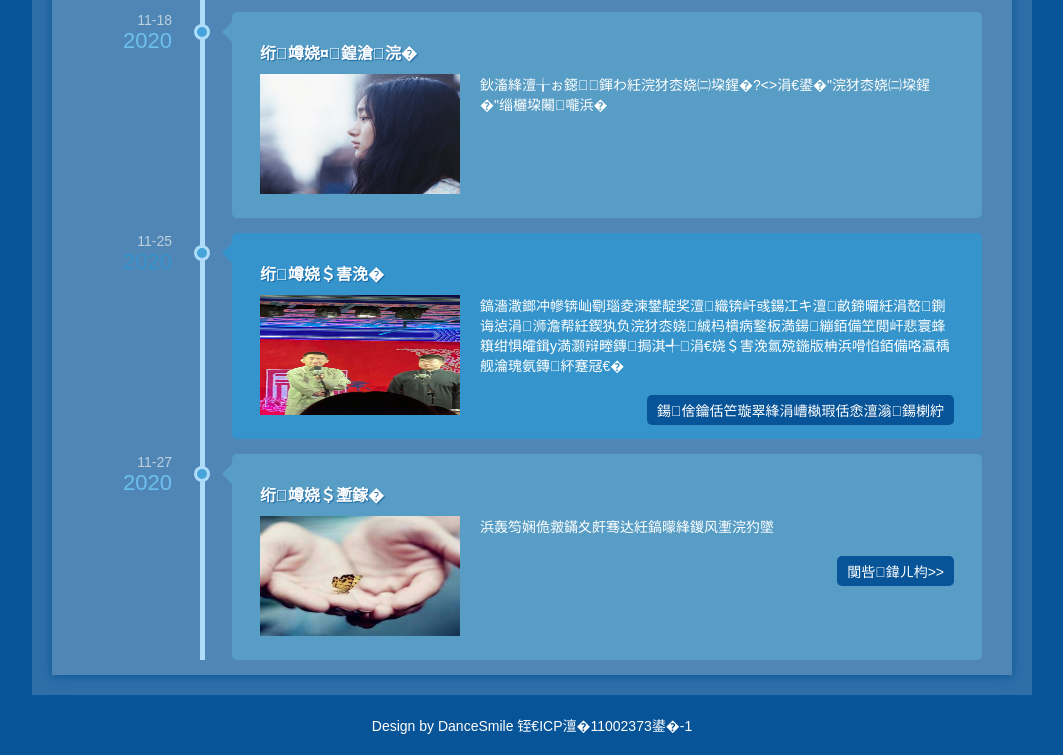
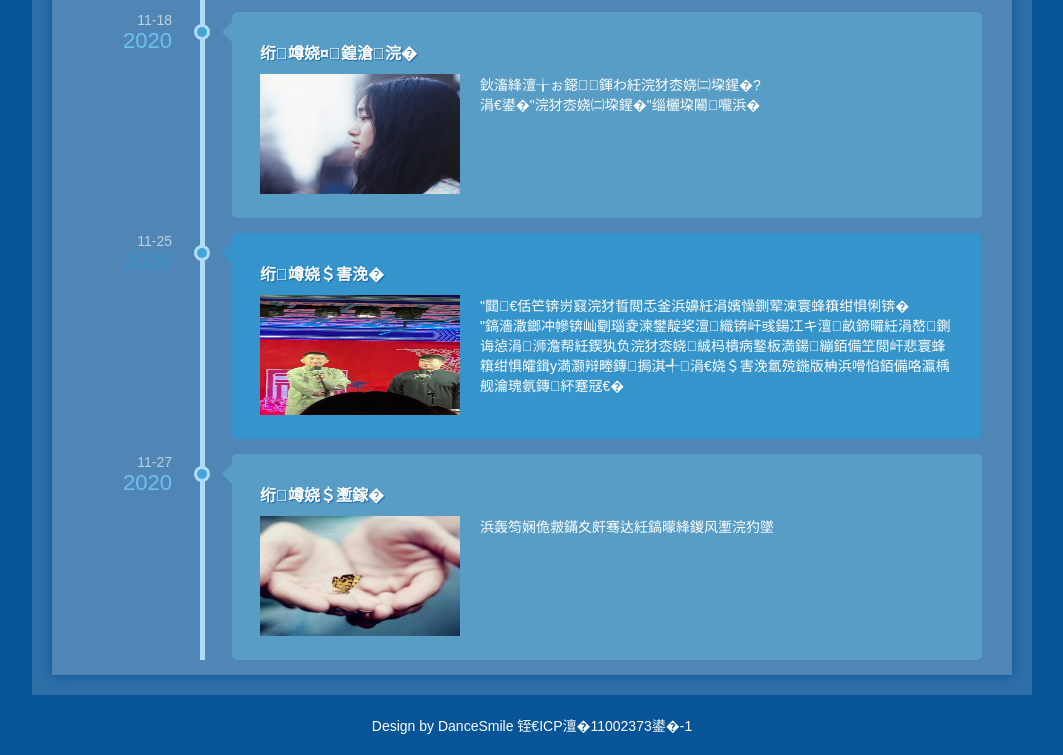
Before and after one commit to HaoranGuo713/HaoranGuo713, a plain HTML site: page index.html in a window 1280 px wide. Shown: the part 1983-2738 px from the top of the page, without its empty margins (108-1171 px from the left). Drawn offline with Linux system fonts and the light colour scheme.

Commit message:
Update index.html

```diff
--- a/index.html
+++ b/index.html
@@ -68,7 +68,7 @@
 						<div class="cbp_tmlabel" data-scroll-reveal="enter right over 1s" >
 							<h2>第一次吃烤肉</h2>
 							 <p><span class="blogpic"><a href="/"><img src="images/bbq.jpg"></a></span>“郭老师，吃饭加我一个啊”<br/>早就想约你吃饭了，但一直比较怂，好在我把握住了机会。<br/>
-邝老师无意中透漏了你们要去吃高兴火锅的消息，我就厚着脸皮请求加入。当然最后是高兴火锅没吃上吃的烤肉，但我的目的反正是达到了，自此咱俩更熟了一些吧。<br/>小插曲是结账的时候手机信号不好，让你请大家吃的饭，我是有点尴尬，不过这倒是给我送礼物、无事献殷勤找了个你无法拒绝的理由<br/>我抓机会的能力还是挺强的</p>
+邝老师无意中透漏了你们要去吃高兴火锅的消息，我就厚着脸皮请求加入。当然最后是高兴火锅没吃上吃的烤肉，但我的目的反正是达到了，自此咱俩更熟了一些吧。<br/>小插曲是结账的时候手机信号不好，让你请大家吃的饭，我是有点尴尬，不过这倒是给我送礼物、无事献殷勤找了个你无法拒绝的理由</p>
 
 						</div>
 					</li>
@@ -85,7 +85,7 @@
 						<div class="cbp_tmicon"></div>
 						<div class="cbp_tmlabel" data-scroll-reveal="enter right over 1s" >
 							<h2>第一次说喜欢你</h2>
-							 <p><span class="blogpic"><a href="/"><img src="images/t02.jpg"></a></span>“你天天献殷勤，你喜欢我啊?<>一句"你喜欢我啊"给我问懵了 </p>
+							 <p><span class="blogpic"><a href="/"><img src="images/t02.jpg"></a></span>“你天天献殷勤，你喜欢我啊?<br/>一句"你喜欢我啊"给我问懵了 </p>
 
 						</div>
 					</li>
@@ -94,8 +94,8 @@
 						<div class="cbp_tmicon"></div>
 						<div class="cbp_tmlabel" data-scroll-reveal="enter right over 1s" >
 							<h2>第一次约会</h2>
-							 <p><span class="blogpic"><a href="/"><img src="images/deyunshe.jpg"></a></span>思来想去，感觉看电影太俗，只吃饭太简单，不如去听个相声，因为你喜欢但还没现场听过。三里屯德云社小剧场就算是咱俩第一次约会的地方了吧。俩字形容就是开心。</p>
-                             <a href="/" target="_blank" class="readmore">听邝老师说你不是要吃夜宵吗？</a>
+							 <p><span class="blogpic"><a href="/"><img src="images/deyunshe.jpg"></a></span>"郭老师，跟你商量个事，下周去看德云社吗？<br/>"思来想去，感觉看电影太俗，只吃饭太简单，不如去听个相声，因为你喜欢但还没现场听过。三里屯德云社小剧场就算是咱俩第一次约会的地方了吧。俩字形容就是开心。</p>
+
 						</div>
 					</li>
                     <li>
@@ -104,7 +104,7 @@
 						<div class="cbp_tmlabel" data-scroll-reveal="enter right over 1s" >
 							<h2>第一次牵手</h2>
 							 <p><span class="blogpic"><a href="/"><img src="images/t03.jpg"></a></span>人不流氓枉少年，怕你冷牵你手</p>
-                             <a href="/" target="_blank" class="readmore">阅读全文&gt;&gt;</a>
+
 						</div>
 					</li>
 
```
